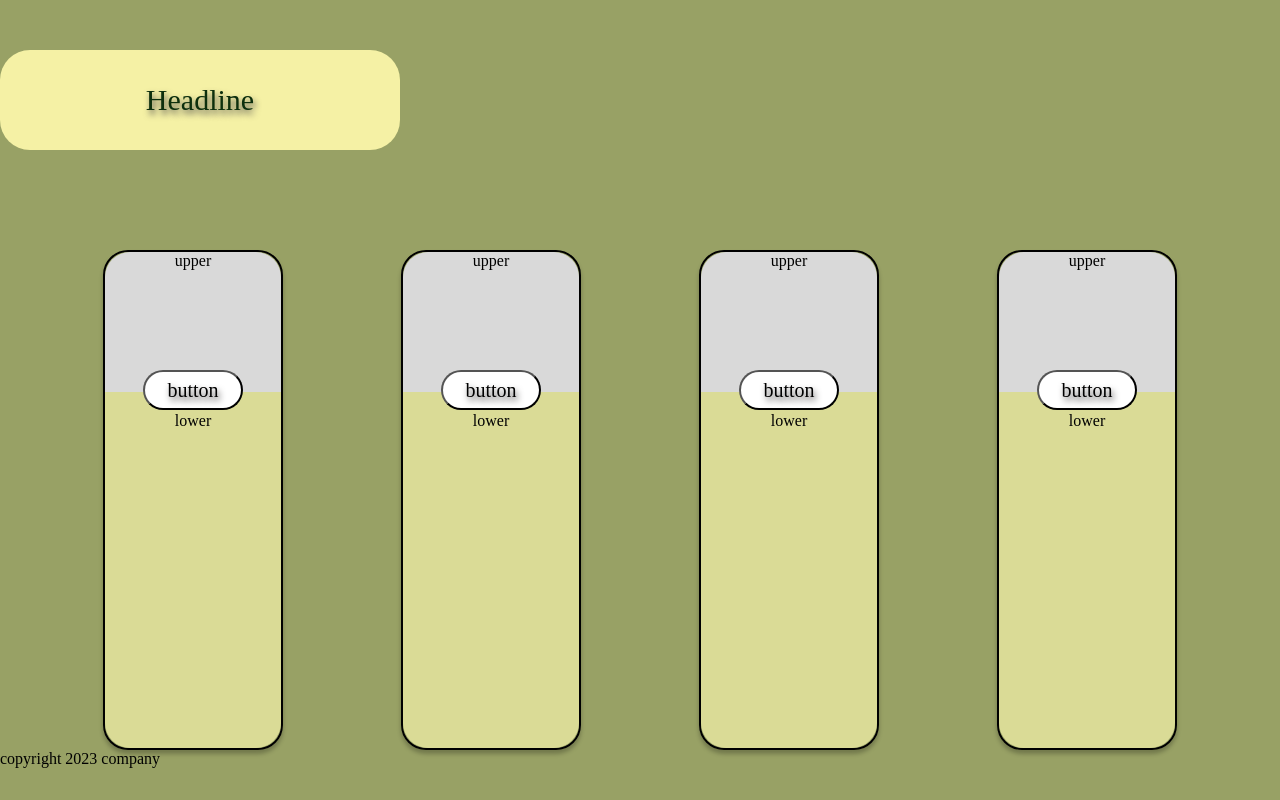
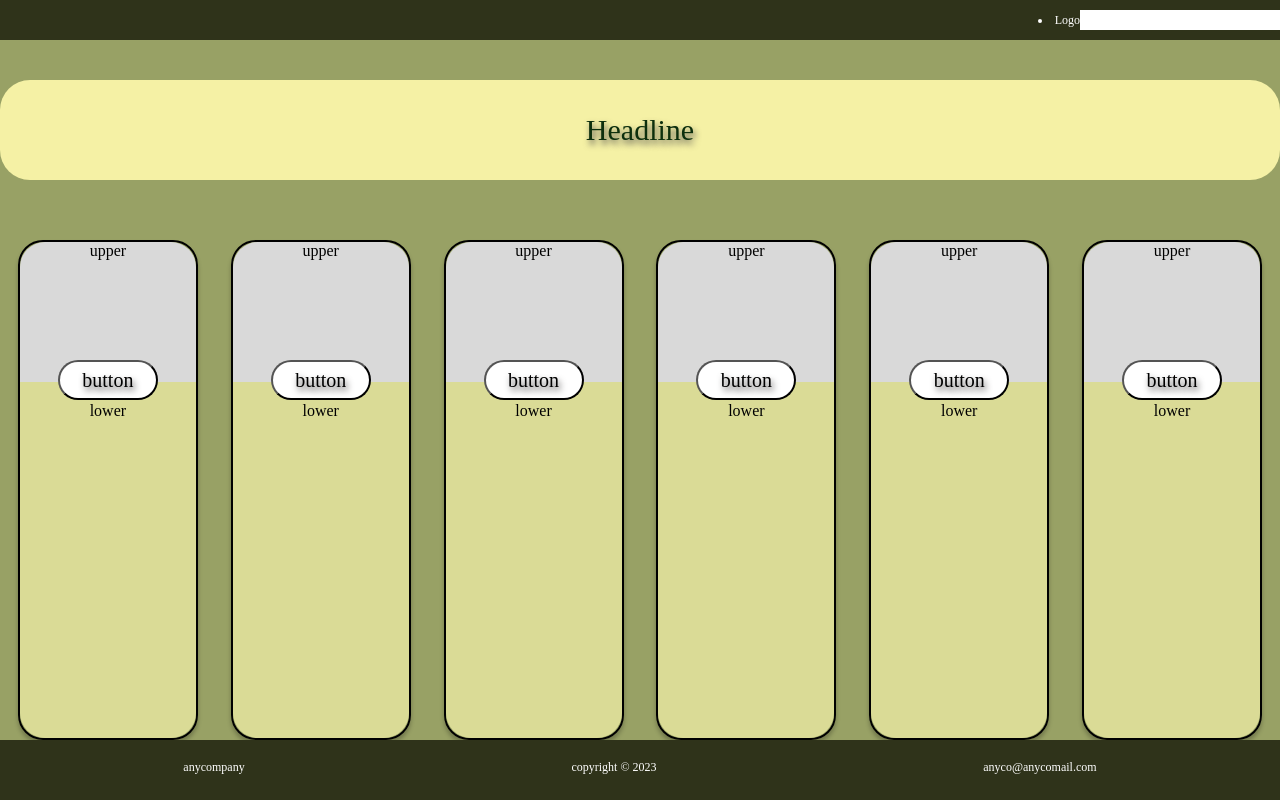
Before and after one commit to SzvitanZ/TryWithFigma, a plain HTML site: page index.html in a window 1280 px wide. Drawn offline with Linux system fonts and the light colour scheme.

Commit message:
footer-making

```diff
--- a/Style.css
+++ b/Style.css
@@ -17,6 +17,8 @@ body {
     position: relative;
     min-height: 100vh;
     background: #98a165;
+    flex-direction: column;
+
 }
 
 img, picture, svg, video {
@@ -42,9 +44,9 @@ h1 {
     align-content: center;
     justify-content:center;
     position: absolute;
-    width: 400px;
+    width: 100%;
     height: 100px;
-    top: 50px;
+    top: 80px;
     background: #F5F1A5;
     border-radius: 30px;
     padding: 30px;
@@ -57,11 +59,12 @@ h1 {
 
 
 .container {
-    padding-top: 250px;
+    padding-top: 200px;
     display:flex;
     justify-content: space-evenly;
     flex-wrap: wrap;
     gap: 15px;
+
 }
 
 .column-objects {
@@ -73,6 +76,8 @@ h1 {
     border-radius: 25px;
     border: 2px solid black;
     box-shadow: 0px 4px 4px rgba(0, 0, 0, 0.25);
+
+
     /*  opacity: 0.25; */
 }
 
@@ -110,9 +115,66 @@ button {
 
 .foot {
     display:flex;
-    justify-content:space-between;
+    justify-content:space-around;
+    align-items:stretch;
     text-align:center;
     background-color: #2f331a;
     color:#FFFFFF;
     font-size: 12px;
+    margin-top:auto;
+    width:100%;
+    padding:20px;
+    bottom:0;
+    position:absolute;
+    height: 2.5rem;
+    padding-bottom: 2.5rem;
+    border-block-end-width: 4px;
+    border-color: black;
 }
+
+
+.article-flex {
+    display:flex;
+    height:2.5rem;
+    width:100%;
+    background-color: #2f331a;
+    justify-content:flex-end;
+    font-size:12px;
+    align-items:center;
+    border-block-end-width: 20px;
+    box-sizing:border-box;
+}
+
+li{
+    color:white;
+    justify-content:flex-start;
+    align-items:center;
+}
+
+butt2 {
+    background-color:#FFFFFF;
+    color:black;
+    height: 20px;
+}
+
+butt3 {
+    background-color:#FFFFFF;
+    color:black;
+    height:20px;
+}
+
+/*
+#page-container {
+    position: relative;
+    min-height: 100vh;
+  }
+
+#content-wrap {
+    padding-bottom: 2.5rem;  }  /* Footer height */
+
+ /*
+#footer {
+    position: absolute;
+    bottom: 0;
+    width: 100%;
+    height: 2.5rem;     }       /* Footer height */
--- a/index.html
+++ b/index.html
@@ -10,6 +10,19 @@
 </head>
 
 <body>
+   <article class="article-flex">
+        <li>
+            Logo
+        </li>
+        <butt2>
+            <button>About</button>
+        </butt2>
+        <butt3>
+            <button>Login</button>
+        </butt3>
+
+   </article>
+
     <h1>
         Headline
     </h1>
@@ -63,12 +76,72 @@
             </p>
         </d2>
 
+        <d2 class="column-objects">
+            <h3>
+                upper
+            </h3>
+            <p>
+                lower
+                <button>
+                    button
+                </button>
+            </p>
+        </d2>
+
+        <d2 class="column-objects">
+            <h3>
+                upper
+            </h3>
+            <p>
+                lower
+                <button>
+                    button
+                </button>
+            </p>
+        </d2>
+
+       <!--  <d2 class="column-objects">
+            <h3>
+                upper
+            </h3>
+            <p>
+                lower
+                <button>
+                    button
+                </button>
+            </p>
+        </d2>
+
+        <d2 class="column-objects">
+            <h3>
+                upper
+            </h3>
+            <p>
+                lower
+                <button>
+                    button
+                </button>
+            </p>
+        </d2> -->
+
     </div>
-    <footer class.="foot">
-        <f1>copyright</f1>
-        <f1>2023</f1>
-        <f1>company</f1>
+    <footer class="foot">
+        <f1>anycompany</f1>
+        <f1>copyright © 2023</f1>
+        <f1>anyco@anycomail.com</f1>
     </footer>
+
+   <!--  <div id="page-container">
+        <bott id="content-wrap">
+
+        </bott>
+        <footer id="footer">
+            <f2>copyright</f2>
+            <f2>2023</f2>
+            <f2>company</f2>
+        </footer>
+    </div>
+ -->
 
 </body>
 
```
